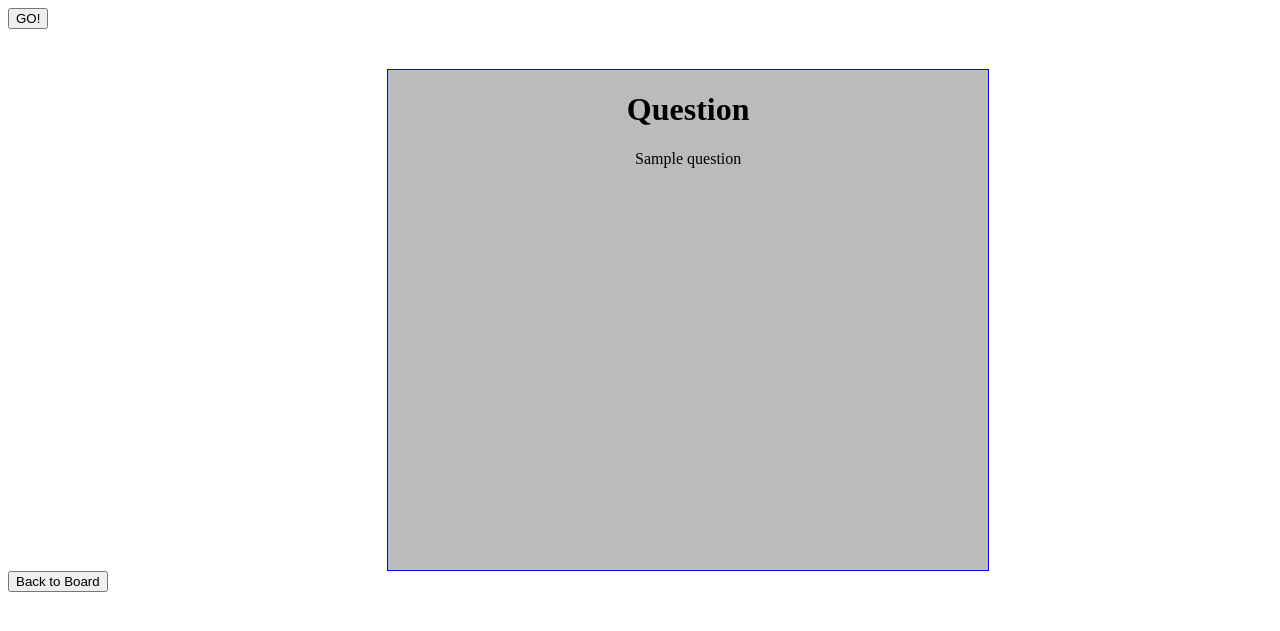
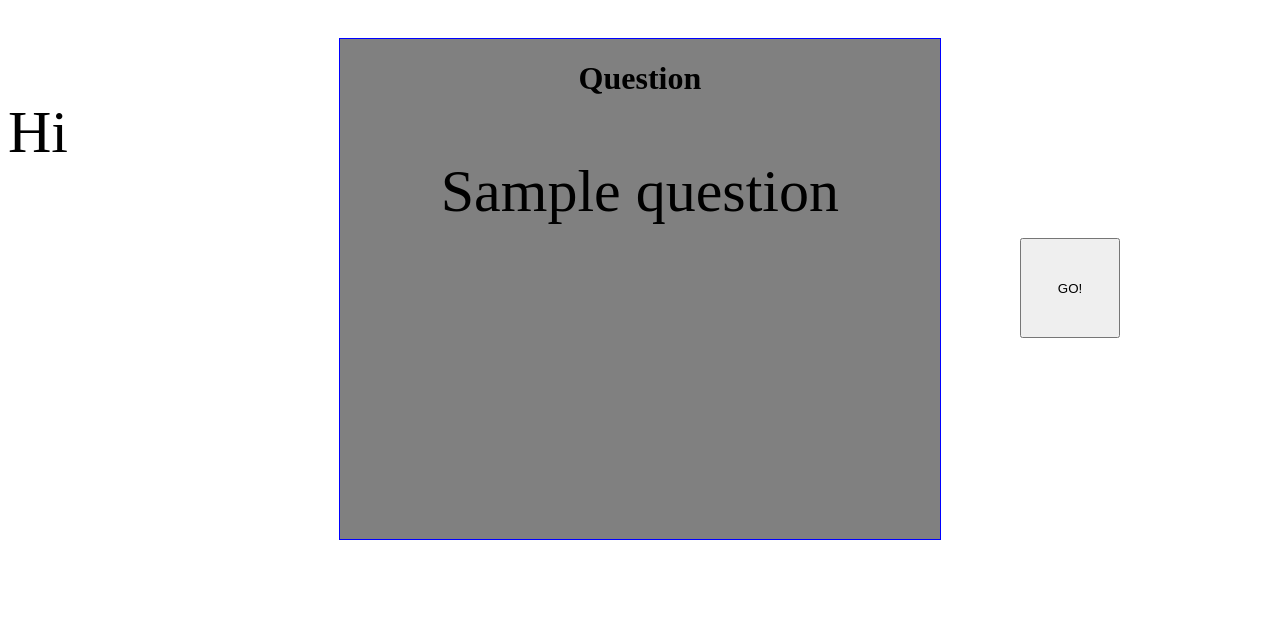
Before and after one commit to slamo1/Jeopardy, a Flask app: template templates/answer_page.html in a window 1280 px wide. Shown: the top 631 px of the page. Run offline with Flask 2, Linux system fonts and the light colour scheme; the template is opened without the code that fills it: most values are stand-ins (such as "Sample title", 1, 10 or a date in 2020).

Commit message:
Add Style to Answer Page

```diff
--- a/static/css/answer_doc.css
+++ b/static/css/answer_doc.css
@@ -1,6 +1,5 @@
 .flip-card {
-  margin-left: 30%;
-  margin-top: 40px;
+  margin-left: 45%;
   background-color: transparent;
   width: 600px;
   height: 500px;
@@ -33,9 +32,10 @@
 
 /* Style the front side (fallback if image is missing) */
 .flip-card-front {
-  background-color: #bbb;
+  background-color: gray;
   color: black;
 }
+
 
 /* Style the back side */
 .flip-card-back {
@@ -43,3 +43,17 @@
   color: white;
   transform: rotateY(180deg);
 }
+div.inline {
+   float:left;
+   margin-top: 30px
+ }
+.start_button{
+    width: 100px;
+    height: 100px;
+    margin-top: 200px;
+    margin-left: 350px;
+}
+p {
+  text-align: center;
+  font-size: 60px;
+}
--- a/templates/answer_page.html
+++ b/templates/answer_page.html
@@ -8,10 +8,13 @@
   </head>
   <body>
     {% block content %}
-    <button class="start_button" type="button">GO!</button>
+    <div class="inline">
+      <p id='timer'>Hi</p>
+    </div>
+    <div class="inline">
       <div class="flip-card">
         <div class="flip-card-inner">
-        <div class="flip-card-front">
+          <div class="flip-card-front" id='c'>
             <h1>Question</h1>
             <p>{{ question }} </p>
           </div>
@@ -21,9 +24,24 @@
           </div>
         </div>
       </div>
-    <div>
-      <button class="jeo_button" type="button">Back to Board</button>
     </div>
+    <div class="inline">
+      <button class="start_button" id='a' type="button" onclick="setColor('c')">GO!</button>
+    </div>
+    <script>
+    var count = 1;
+    function setColor(btn) {
+        var property = document.getElementById(btn);
+        if (count == 0) {
+            property.style.backgroundColor = "gray"
+            count = 1;
+        }
+        else {
+            property.style.backgroundColor = "green"
+            count = 0;
+        }
+    }
+    </script>
     {% endblock %}
   </body>
 </html>
```
Also changed, not shown: static/css/template.css (+18 -1 lines), templates/jeo_board.html (+11 -0 lines), templates/play_button.html (added, +13 -0 lines), templates/player_setup.html (added, +17 -0 lines). Lines whose indentation alone changed are shown as unchanged.
